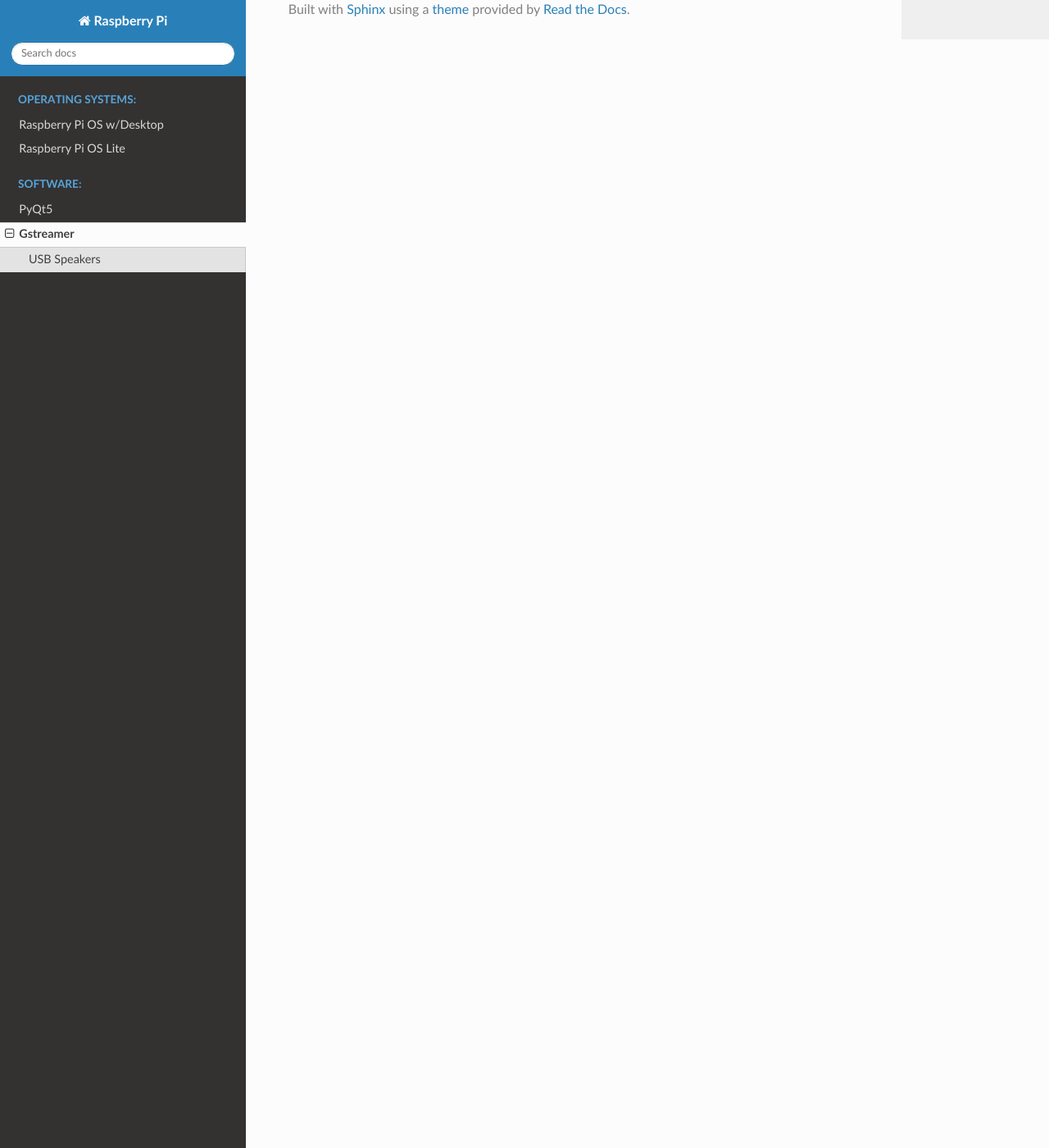
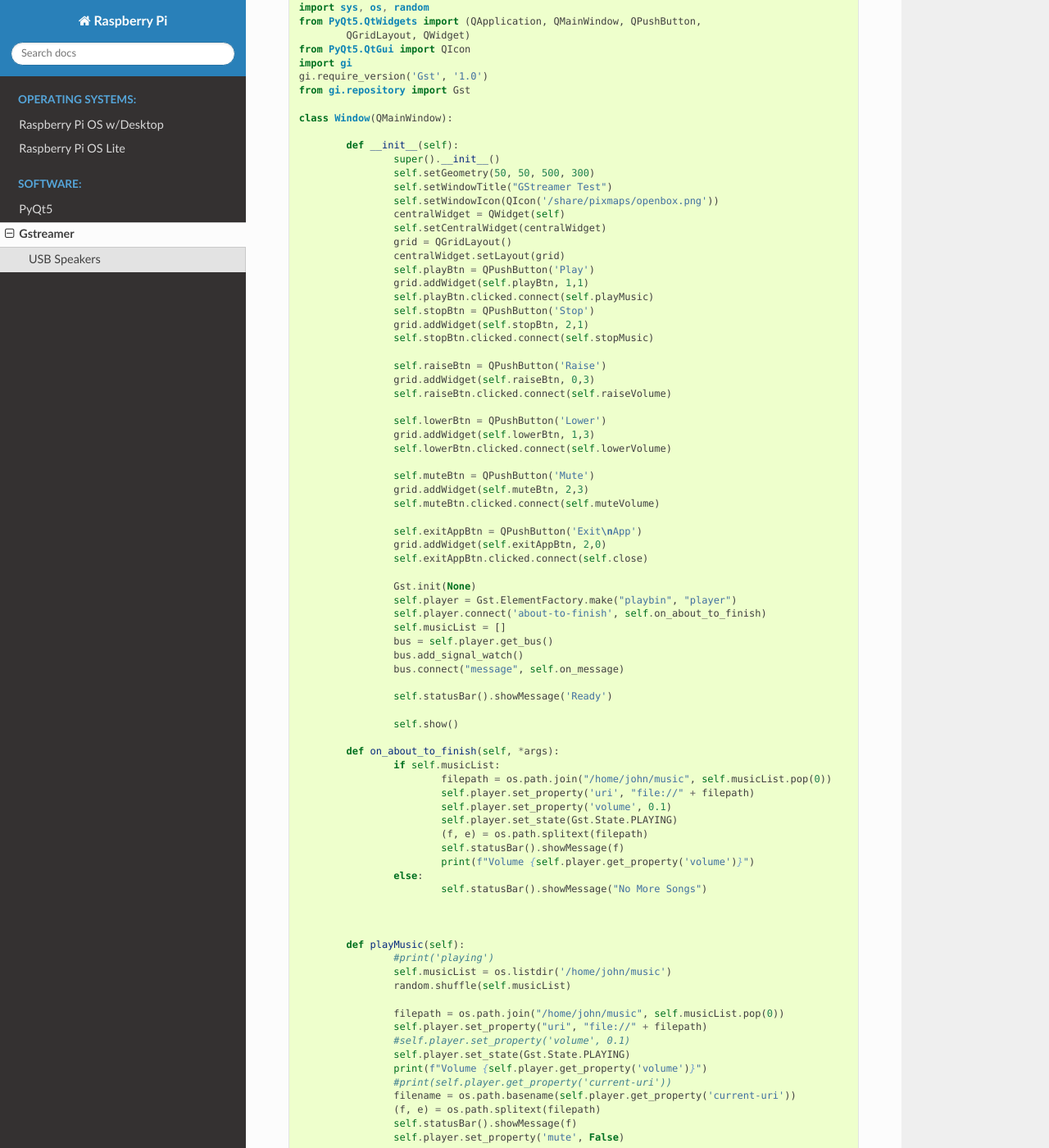
Before and after one commit to jethornton/rpi, a Sphinx documentation site: the page built from docs/source/gstreamer.rst, in a window 1280 px wide and 1400 px high, scrolled down 2313 px. Shown: the whole window at 82% size. Built offline with Sphinx 7.4.7 and the Read the Docs theme 2.0.0, drawn with Linux system fonts in a browser that asks for light colours; some of the changed text lies outside the part shown.

Commit message:
add content

```diff
--- a/docs/source/gstreamer.rst
+++ b/docs/source/gstreamer.rst
@@ -75,8 +75,8 @@
 
   mkdir music
 
-Copy some mp3 files to the music directory, I use Filezilla to copy from PC to
-PC on my LAN.
+Copy some mp3 files to the music directory, I use FileZilla to copy from PC to
+PC on my LAN. So on your PC you use to SSH into the Rpi install FileZilla
 ::
 
   sudo apt install filezilla
@@ -97,3 +97,139 @@
 ::
 
   sudo apt install python3-gi
+
+gst-test.py
+::
+
+  #!/usr/bin/python3
+
+  import sys, os, random
+  from PyQt5.QtWidgets import (QApplication, QMainWindow, QPushButton,
+	  QGridLayout, QWidget)
+  from PyQt5.QtGui import QIcon
+  import gi
+  gi.require_version('Gst', '1.0')
+  from gi.repository import Gst
+
+  class Window(QMainWindow):
+
+	  def __init__(self):
+		  super().__init__()
+		  self.setGeometry(50, 50, 500, 300)
+		  self.setWindowTitle("GStreamer Test")
+		  self.setWindowIcon(QIcon('/share/pixmaps/openbox.png'))
+		  centralWidget = QWidget(self)
+		  self.setCentralWidget(centralWidget)
+		  grid = QGridLayout()
+		  centralWidget.setLayout(grid)
+		  self.playBtn = QPushButton('Play')
+		  grid.addWidget(self.playBtn, 1,1)
+		  self.playBtn.clicked.connect(self.playMusic)
+		  self.stopBtn = QPushButton('Stop')
+		  grid.addWidget(self.stopBtn, 2,1)
+		  self.stopBtn.clicked.connect(self.stopMusic)
+
+		  self.raiseBtn = QPushButton('Raise')
+		  grid.addWidget(self.raiseBtn, 0,3)
+		  self.raiseBtn.clicked.connect(self.raiseVolume)
+
+		  self.lowerBtn = QPushButton('Lower')
+		  grid.addWidget(self.lowerBtn, 1,3)
+		  self.lowerBtn.clicked.connect(self.lowerVolume)
+
+		  self.muteBtn = QPushButton('Mute')
+		  grid.addWidget(self.muteBtn, 2,3)
+		  self.muteBtn.clicked.connect(self.muteVolume)
+
+		  self.exitAppBtn = QPushButton('Exit\nApp')
+		  grid.addWidget(self.exitAppBtn, 2,0)
+		  self.exitAppBtn.clicked.connect(self.close)
+
+		  Gst.init(None)
+		  self.player = Gst.ElementFactory.make("playbin", "player")
+		  self.player.connect('about-to-finish', self.on_about_to_finish)
+		  self.musicList = []
+		  bus = self.player.get_bus()
+		  bus.add_signal_watch()
+		  bus.connect("message", self.on_message)
+
+		  self.statusBar().showMessage('Ready')
+
+		  self.show()
+
+	  def on_about_to_finish(self, *args):
+		  if self.musicList:
+			  filepath = os.path.join("/home/john/music", self.musicList.pop(0))
+			  self.player.set_property('uri', "file://" + filepath)
+			  self.player.set_property('volume', 0.1)
+			  self.player.set_state(Gst.State.PLAYING)
+			  (f, e) = os.path.splitext(filepath)
+			  self.statusBar().showMessage(f)
+			  print(f"Volume {self.player.get_property('volume')}")
+		  else:
+			  self.statusBar().showMessage("No More Songs")
+
+
+
+	  def playMusic(self):
+		  #print('playing')
+		  self.musicList = os.listdir('/home/john/music')
+		  random.shuffle(self.musicList)
+
+		  filepath = os.path.join("/home/john/music", self.musicList.pop(0))
+		  self.player.set_property("uri", "file://" + filepath)
+		  #self.player.set_property('volume', 0.1)
+		  self.player.set_state(Gst.State.PLAYING)
+		  print(f"Volume {self.player.get_property('volume')}")
+		  #print(self.player.get_property('current-uri'))
+		  filename = os.path.basename(self.player.get_property('current-uri'))
+		  (f, e) = os.path.splitext(filepath)
+		  self.statusBar().showMessage(f)
+		  self.player.set_property('mute', False)
+
+	  def stopMusic(self):
+		  self.player.set_state(Gst.State.NULL)
+
+	  def raiseVolume(self):
+		  cv = self.player.get_property('volume')
+		  print(f"Current Volume {cv}")
+		  nv = round(cv + 0.05, 2)
+		  print(f"New Volume {nv}")
+		  if nv > 1.0:
+			  nv = 1.0
+		  self.player.set_property('volume', nv)
+
+	  def lowerVolume(self):
+		  cv = self.player.get_property('volume')
+		  print(f"Current Volume {cv}")
+		  nv = round(cv - 0.05, 2)
+		  print(f"New Volume {nv}")
+		  if nv < 0.0:
+			  nv = 0.0
+		  self.player.set_property('volume', nv)
+
+	  def muteVolume(self):
+		  if self.player.get_property('mute') == False:
+			  self.player.set_property('mute', True)
+			  self.muteBtn.setText('Muted')
+		  else:
+			  self.player.set_property('mute', False)
+			  self.muteBtn.setText('Mute')
+		  #self.player.set_property('volume', 0.0)
+		  print(f"Volume {self.player.get_property('volume')}")
+
+
+	  def on_message(self, bus, message):
+		  #print(message.type)
+		  t = message.type
+		  if t == Gst.MessageType.EOS:
+			  self.player.set_state(Gst.State.NULL)
+			  #self.button.set_label("Start")
+			  self.statusBar().showMessage('Done')
+		  #if t == Gst.MessageType.DURATION_CHANGED:
+		  #	print('about to end')
+
+  if __name__ == '__main__':
+	  app = QApplication(sys.argv)
+	  GUI = Window()
+	  sys.exit(app.exec_())
--- a/docs/source/pyqt5.rst
+++ b/docs/source/pyqt5.rst
@@ -48,6 +48,8 @@
 ::
 
   ls -lg ~/bin/simple.py
+  -rwxr--r-- 1 pi 301 Jul 10 07:36 /home/john/bin/simple.py
+
 
 To execut the file you must do that on the Rpi. Right click and select Terminal
 Emulator.
```
Also changed, not shown: other parts of docs/source/gstreamer.rst (+1 -1 lines), docs/source/lite-install.rst (+99 -11 lines).
